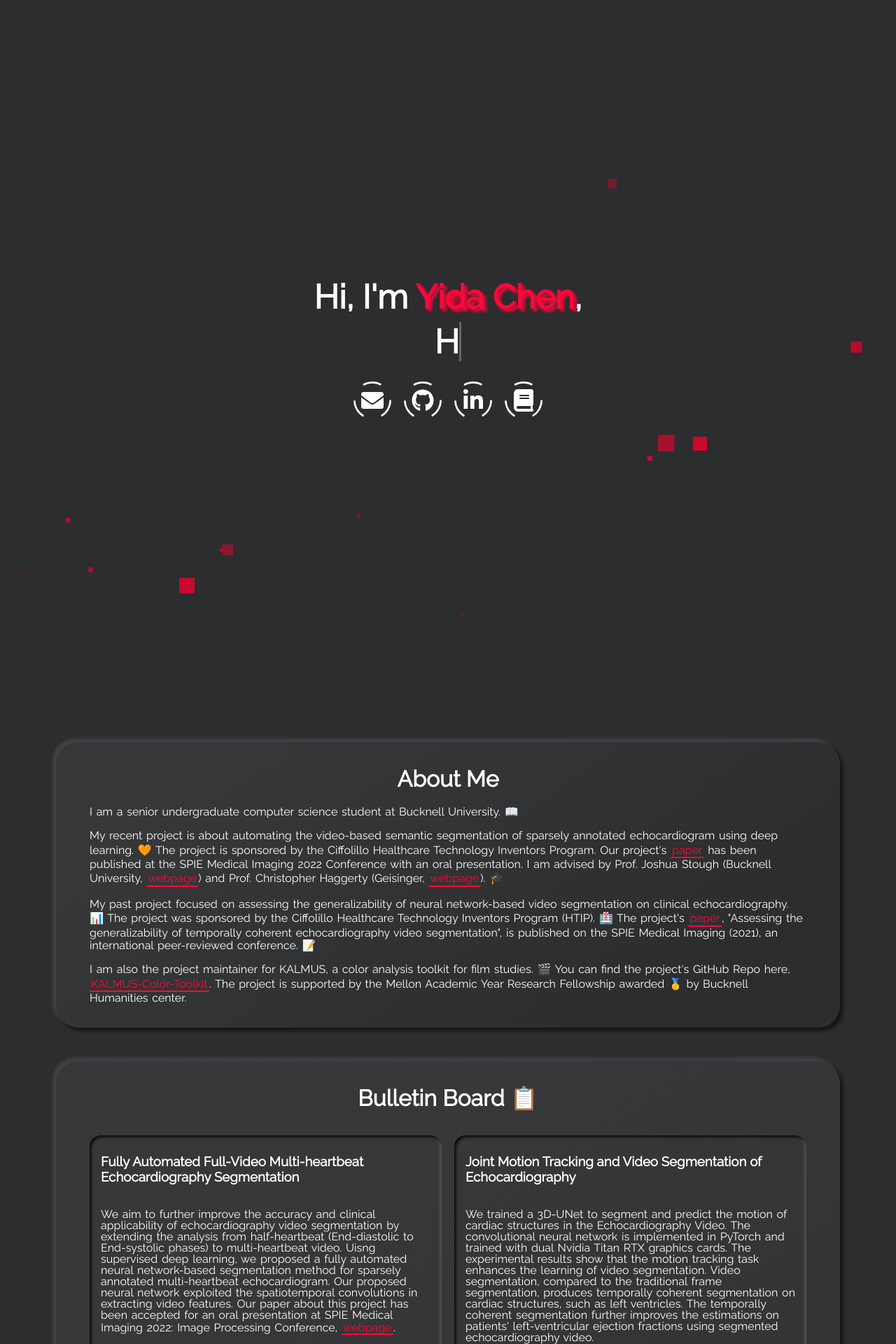
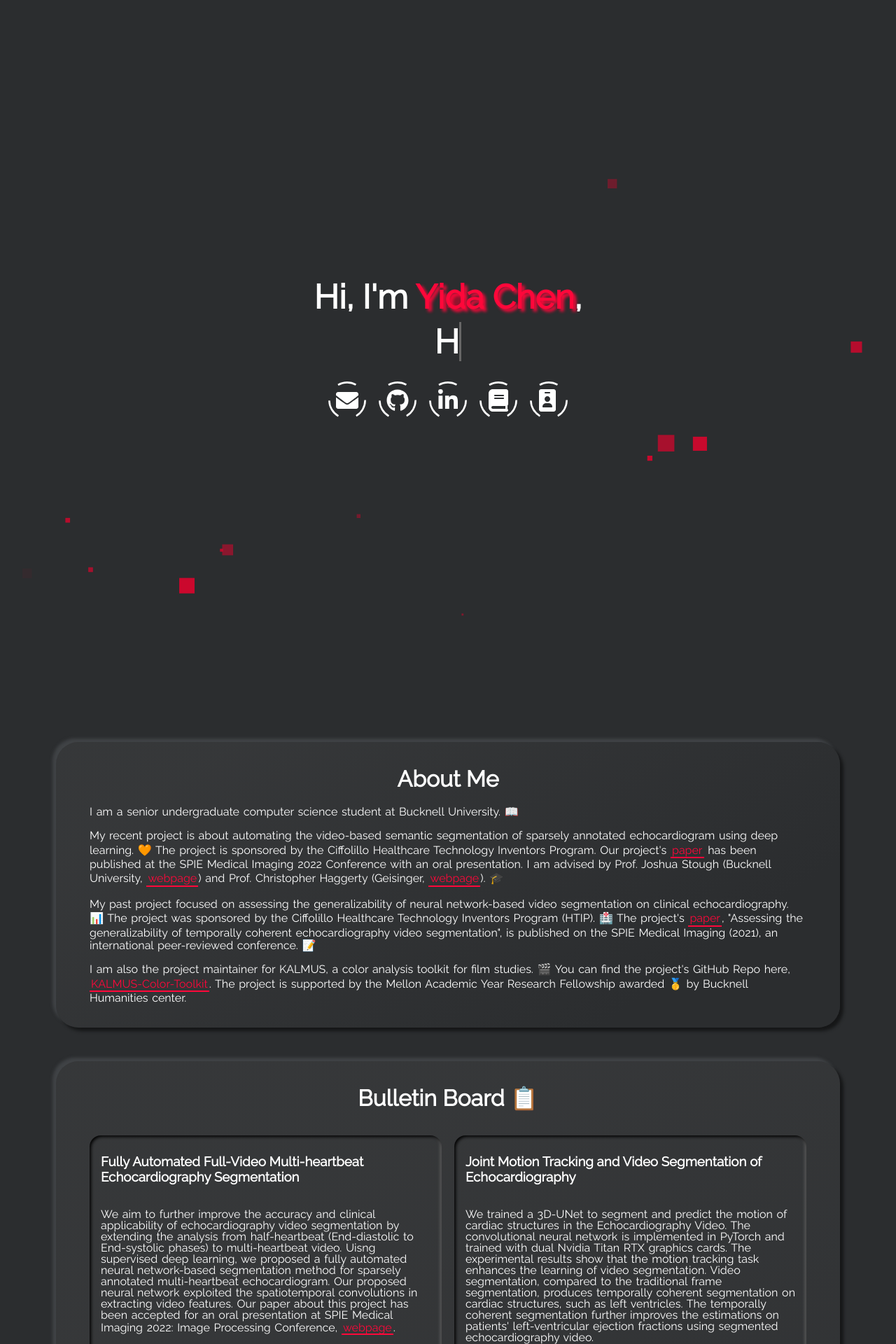
Before and after one commit to yc015/yc015.github.io, a Jekyll site: the page index.html, which Jekyll copies as it is, in a window 1280 px wide. Shown: the top 1920 px of the page at 70% size. Built offline with Jekyll 4.4.1, drawn with Linux system fonts in a browser that asks for light colours; grey boxes are pictures that could not be loaded.

Commit message:
add the icon for cv

```diff
--- a/index.html
+++ b/index.html
@@ -103,6 +103,19 @@
           </svg>
         </div>
         <span class="label">Scholar</span>
+      </a>
+
+      <a class="social-link resume" aria-label="My CV" target="_blank"
+        rel="noreferrer" href="https://drive.google.com/file/d/1RRE5ivlmyc3-NM1Wuw-nvpMir4aZWjV9/view?usp=sharing">
+        <svg viewBox="0 0 200 200" class="circle">
+          <circle cx="100" cy="100" r="80" />
+        </svg>
+        <div class="social">
+          <svg class="social-svg" viewBox="0 0 48 48">
+            <use x="12" y="12" width="24" height="24" viewBox="0 0 48 48" xlink:href="/assets/img/brands.svg#paper-profile-icon"></use>
+          </svg>
+        </div>
+        <span class="label">CV</span>
       </a>
 
 
@@ -248,6 +261,13 @@
           <div class="name-link-wrapper">
             <h3>yc015.github.io</h3>
             <div class="links">
+
+                <a href="https://github.com/yc015/yc015.github.io/stargazers" class="project-stars-forks">
+                  <svg viewBox="0 0 16 16" version="1.1" width="16" height="16" aria-hidden="true">
+                    <path fill-rule="evenodd" d="M14 6l-4.9-.64L7 1 4.9 5.36 0 6l3.6 3.26L2.67 14 7 11.67 11.33 14l-.93-4.74L14 6z">
+                    </path>
+                  </svg>1
+                </a>
 
 
             </div>
@@ -984,6 +1004,14 @@
       </svg>
     </div>
   </a>
+  <a class="social-link resume" aria-label="My CV" target="_blank" rel="noreferrer"
+    href="https://drive.google.com/file/d/1RRE5ivlmyc3-NM1Wuw-nvpMir4aZWjV9/view?usp=sharing">
+    <div class="CV">
+      <svg class="social-svg" viewBox="0 0 48 48">
+        <use x="12" y="12" width="24" height="24" viewBox="0 0 48 48" xlink:href="/assets/img/brands.svg#paper-profile-icon"></use>
+      </svg>
+    </div>
+  </a>
 </div>
 
     </section>
```
Also changed, not shown: _includes/landing-page.html (+13 -0 lines), _includes/section-contact.html (+8 -0 lines), assets/css/main.min.css, assets/img/brands.svg, assets/img/新建文本文档.txt (added).
